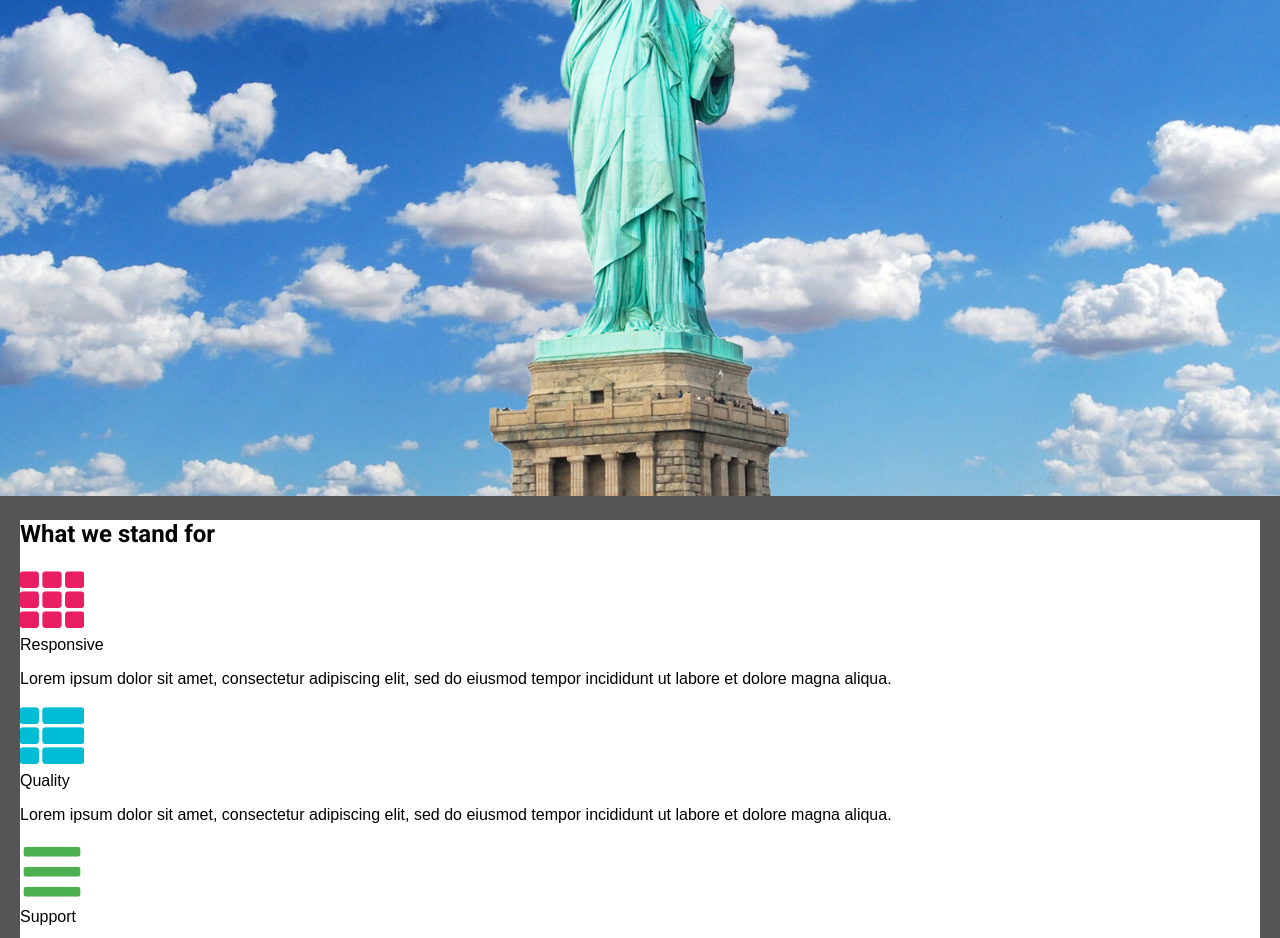
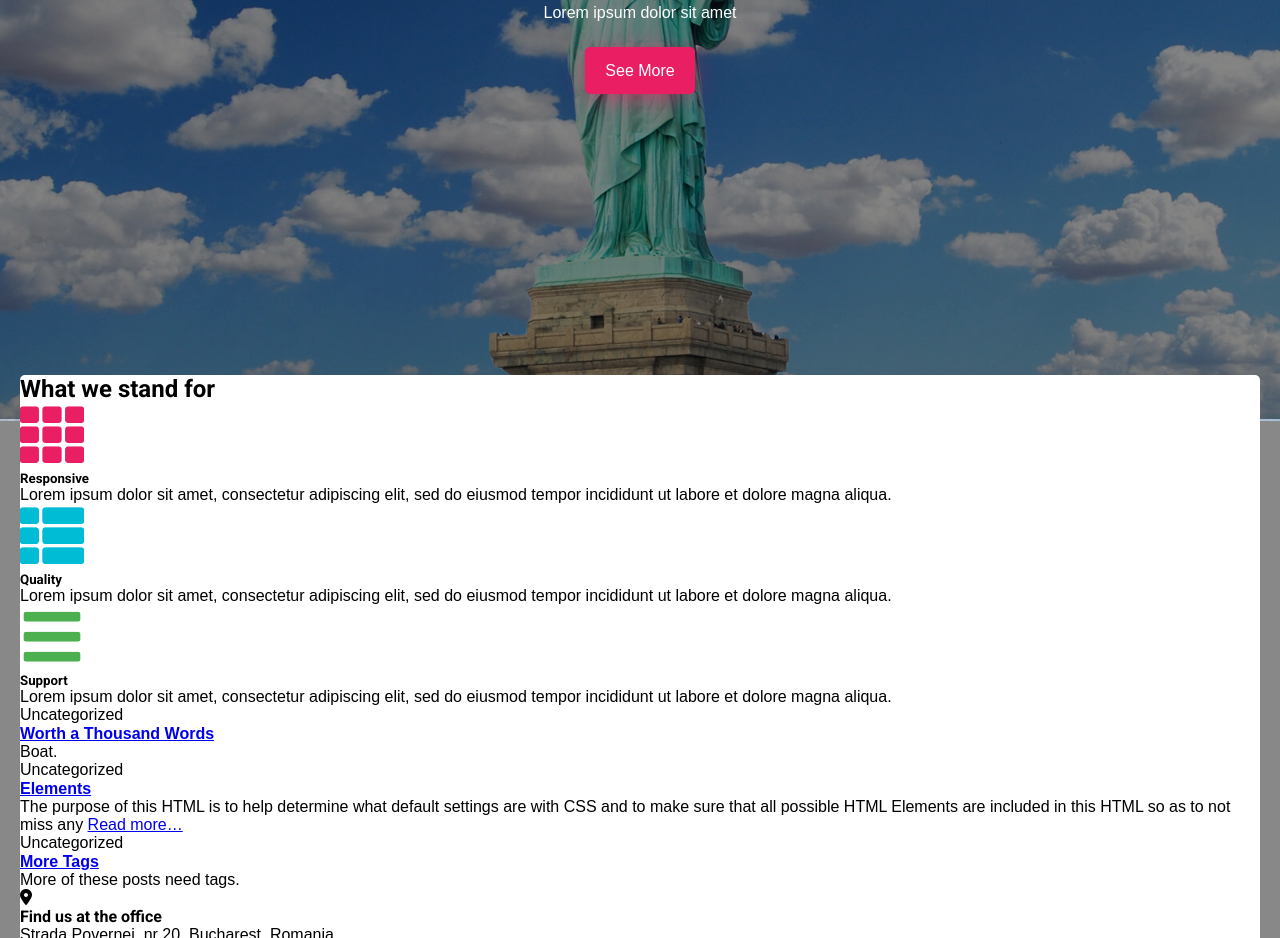
Before and after one commit to LIOvis/scss_capstone, a plain HTML site: page index.html in a window 1280 px wide. Shown: the part 379-1317 px from the top of the page. Drawn offline with Linux system fonts and the light colour scheme.

Commit message:
finished hero styling for index.html and fininshed nav bar and footer styling as well as some basic page content styling.

```diff
--- a/index.html
+++ b/index.html
@@ -38,7 +38,9 @@
         <div class="hero-content-wrapper">
           <div class="hero-title-wrapper"><h1>Welcome to Hestia!</h1></div>
           <div class="hero-text-wrapper"><p>Lorem ipsum dolor sit amet</p></div>
-          <div class="hero-button-wrapper button">See More</div>
+          <div class="hero-button-wrapper">
+            <span class="button"><a href="#">See More</a></span>
+          </div>
         </div>
       </div>
       <div class="page-content-wrapper">
@@ -49,7 +51,7 @@
               <div class="feat-item-image-wrapper">
                 <img src="./assets/feat1.png" alt="Pink grid of 9 boxes." />
               </div>
-              <div class="feat-item-title-wrapper">Responsive</div>
+              <div class="feat-item-title-wrapper"><h5>Responsive</h5></div>
               <div class="feat-item-text-wrapper">
                 <p>
                   Lorem ipsum dolor sit amet, consectetur adipiscing elit, sed
@@ -64,7 +66,7 @@
                   alt="Blue grid of 6 boxes with the boxes on the left being twice as wide as those on the left."
                 />
               </div>
-              <div class="feat-item-title-wrapper">Quality</div>
+              <div class="feat-item-title-wrapper"><h5>Quality</h5></div>
               <div class="feat-item-text-wrapper">
                 <p>
                   Lorem ipsum dolor sit amet, consectetur adipiscing elit, sed
@@ -79,7 +81,7 @@
                   alt="3 green lines stacked on top of each other."
                 />
               </div>
-              <div class="feat-item-title-wrapper">Support</div>
+              <div class="feat-item-title-wrapper"><h5>Support</h5></div>
               <div class="feat-item-text-wrapper">
                 <p>
                   Lorem ipsum dolor sit amet, consectetur adipiscing elit, sed
--- a/styles/common/common.scss
+++ b/styles/common/common.scss
@@ -1,5 +1,8 @@
+@import url("https://fonts.googleapis.com/css2?family=Roboto:ital,wght@0,100..900;1,100..900&display=swap");
 @import url("https://fonts.googleapis.com/css2?family=Roboto:ital,wght@0,100..900;1,100..900&display=swap");
 
+$dark-grey: #323437;
+$lighter-grey: #888888;
 $light-grey: #555555;
 $orange: #ff9800;
 $red: #f44336;
@@ -38,10 +41,24 @@ $header-gradient: linear-gradient(45deg, $pink-purple 0%, $pink 50%);
   }
 }
 
-body {
+@mixin container(
+  $display: flex,
+  $justify-content: space-between,
+  $align-items: center,
+  $gap: 0px
+) {
+  display: $display;
+  justify-content: $justify-content;
+  align-items: $align-items;
+  gap: $gap;
+}
+
+* {
   margin: 0;
   font-family: Arial, Helvetica, sans-serif;
+}
 
+body {
   h1,
   h2,
   h3,
@@ -52,16 +69,18 @@ body {
   }
 
   .page-wrapper {
-    background-color: $light-grey;
+    background-color: $lighter-grey;
 
     header {
       nav {
-        display: flex;
-        justify-content: space-between;
-        align-items: center;
+        position: fixed;
+        @include container;
         background-color: white;
         font-size: 12px;
         height: 75px;
+        width: 100vw;
+        z-index: 100;
+        top: 0px;
 
         a {
           text-decoration: none;
@@ -76,7 +95,6 @@ body {
 
         .nav-items {
           display: flex;
-
           margin-right: 15px;
 
           .nav-item {
@@ -94,30 +112,48 @@ body {
       }
     }
 
-    .hero-wrapper {
-      background-image: url("../../assets/clouds.jpg");
-      background-size: 100vw auto;
-      background-repeat: no-repeat;
-
-      .hero-image-wrapper {
-        img {
-          position: relative;
-          width: 100vw;
-        }
-      }
-
-      .hero-content-wrapper {
-        background-image: #00000020;
-        position: absolute;
-        text-align: center;
-        top: 200px;
-      }
-    }
-
     .page-content-wrapper {
       margin: 0 20px;
       background-color: white;
+      border-radius: 5px 5px 0 0;
       position: relative;
+      top: -50px;
+      z-index: 99;
+      padding-bottom: 50px;
+    }
+
+    footer {
+      color: white;
+      background-color: $dark-grey;
+      font-size: 14px;
+      position: relative;
+      bottom: 0;
+      width: 100vw;
+      height: 0px;
+
+      .footer-items-wrapper {
+        margin: 0;
+        height: 100px;
+        position: relative;
+        background-color: $dark-grey;
+        top: -50px;
+        @include container;
+
+        a {
+          color: white;
+          text-decoration: none;
+        }
+
+        .footer-links-wrapper,
+        .footer-developed-wrapper {
+          width: 50%;
+          @include container($justify-content: center, $gap: 30px);
+        }
+
+        .footer-links-wrapper {
+          font-size: 12px;
+        }
+      }
     }
   }
 }
--- /dev/null
+++ b/styles/home/home.scss
@@ -0,0 +1,147 @@
+@import url("https://fonts.googleapis.com/css2?family=Roboto:ital,wght@0,100..900;1,100..900&display=swap");
+@import url("https://fonts.googleapis.com/css2?family=Roboto:ital,wght@0,100..900;1,100..900&display=swap");
+
+$dark-grey: #323437;
+$lighter-grey: #888888;
+$light-grey: #555555;
+$orange: #ff9800;
+$red: #f44336;
+$pink: #e91e63;
+$light-pink: #ffaec9;
+$pink-purple: #9b2279;
+$purple: #89229b;
+$blue: #00bcd4;
+$green: #4caf50;
+$header-gradient: linear-gradient(45deg, $pink-purple 0%, $pink 50%);
+
+@mixin button(
+  $button-color: $pink,
+  $shadow-color: $pink,
+  $border-radius: 100px,
+  $color-change: $light-pink
+) {
+  a {
+    color: white;
+    transition: color ease-out 0.8s;
+    text-decoration: none;
+  }
+
+  background-color: $button-color;
+  border-radius: $border-radius;
+  box-shadow: 0px 5px 30px -8px $shadow-color;
+  transition: box-shadow ease-out 0.3s;
+
+  &:hover {
+    a {
+      color: $color-change;
+      transition: color ease-in 0.8s;
+    }
+    box-shadow: 0px 10px 20px -5px $shadow-color;
+    transition: box-shadow ease-in 0.3s;
+  }
+}
+
+@mixin container(
+  $display: flex,
+  $justify-content: space-between,
+  $align-items: center,
+  $gap: 0px
+) {
+  display: $display;
+  justify-content: $justify-content;
+  align-items: $align-items;
+  gap: $gap;
+}
+
+$light-grey: #555555;
+$orange: #ff9800;
+$red: #f44336;
+$pink: #e91e63;
+$light-pink: #ffaec9;
+$pink-purple: #9b2279;
+$purple: #89229b;
+$blue: #00bcd4;
+$green: #4caf50;
+$header-gradient: linear-gradient(45deg, $pink-purple 0%, $pink 50%);
+
+@mixin button(
+  $button-color: $pink,
+  $shadow-color: $pink,
+  $border-radius: 100px,
+  $color-change: $light-pink
+) {
+  a {
+    color: white;
+    transition: color ease-out 0.8s;
+    text-decoration: none;
+  }
+
+  background-color: $button-color;
+  border-radius: $border-radius;
+  box-shadow: 0px 5px 30px -8px $shadow-color;
+  transition: box-shadow ease-out 0.3s;
+
+  &:hover {
+    a {
+      color: $color-change;
+      transition: color ease-in 0.8s;
+    }
+    box-shadow: 0px 10px 20px -5px $shadow-color;
+    transition: box-shadow ease-in 0.3s;
+  }
+}
+
+body {
+  .page-wrapper#home {
+    .hero-wrapper {
+      background-image: url("../../assets/clouds.jpg");
+      background-size: 100vw auto;
+      background-repeat: no-repeat;
+      @include container($justify-content: center);
+
+      .hero-image-wrapper {
+        position: relative;
+        display: inline-block;
+
+        img {
+          position: relative;
+          width: 100vw;
+        }
+
+        &::before {
+          content: "";
+          position: absolute;
+          top: 0;
+          left: 0;
+          width: 100%;
+          height: 99.3%;
+          background-color: #0000007b;
+          z-index: 1;
+        }
+      }
+
+      .hero-content-wrapper {
+        position: absolute;
+        display: block;
+        text-align: center;
+        width: 100vw;
+        justify-content: center;
+        align-items: center;
+        color: white;
+        z-index: 2;
+
+        .hero-title-wrapper {
+          margin-bottom: 20px;
+        }
+        .hero-button-wrapper {
+          margin-top: 20px;
+          padding: 20px;
+          .button {
+            padding: 15px 20px;
+            @include button($border-radius: 5px);
+          }
+        }
+      }
+    }
+  }
+}
--- a/styles/main.scss
+++ b/styles/main.scss
@@ -1 +1,2 @@
 @import "./common/common.scss";
+@import "./home/home.scss";
```
Also changed, not shown: styles/common/common.css, styles/home/home.css (added), styles/main.css, 3 other files.
